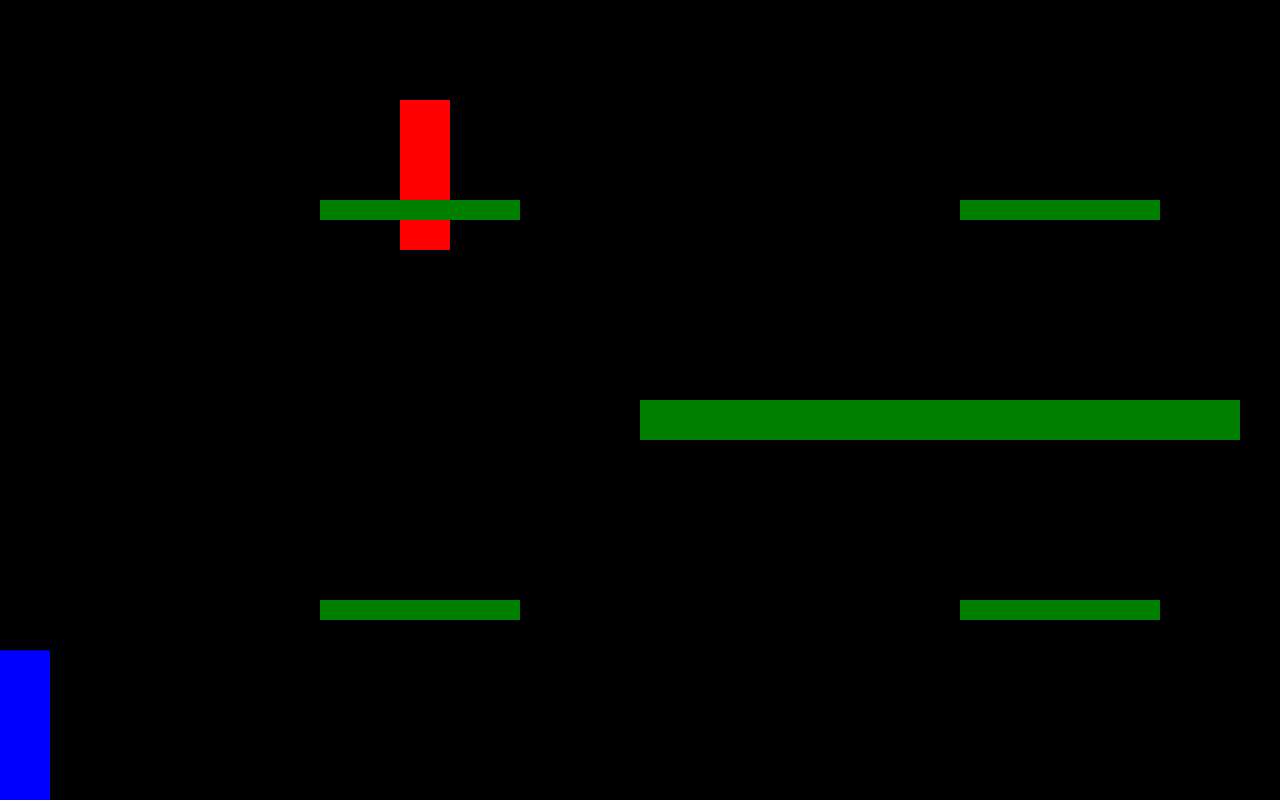
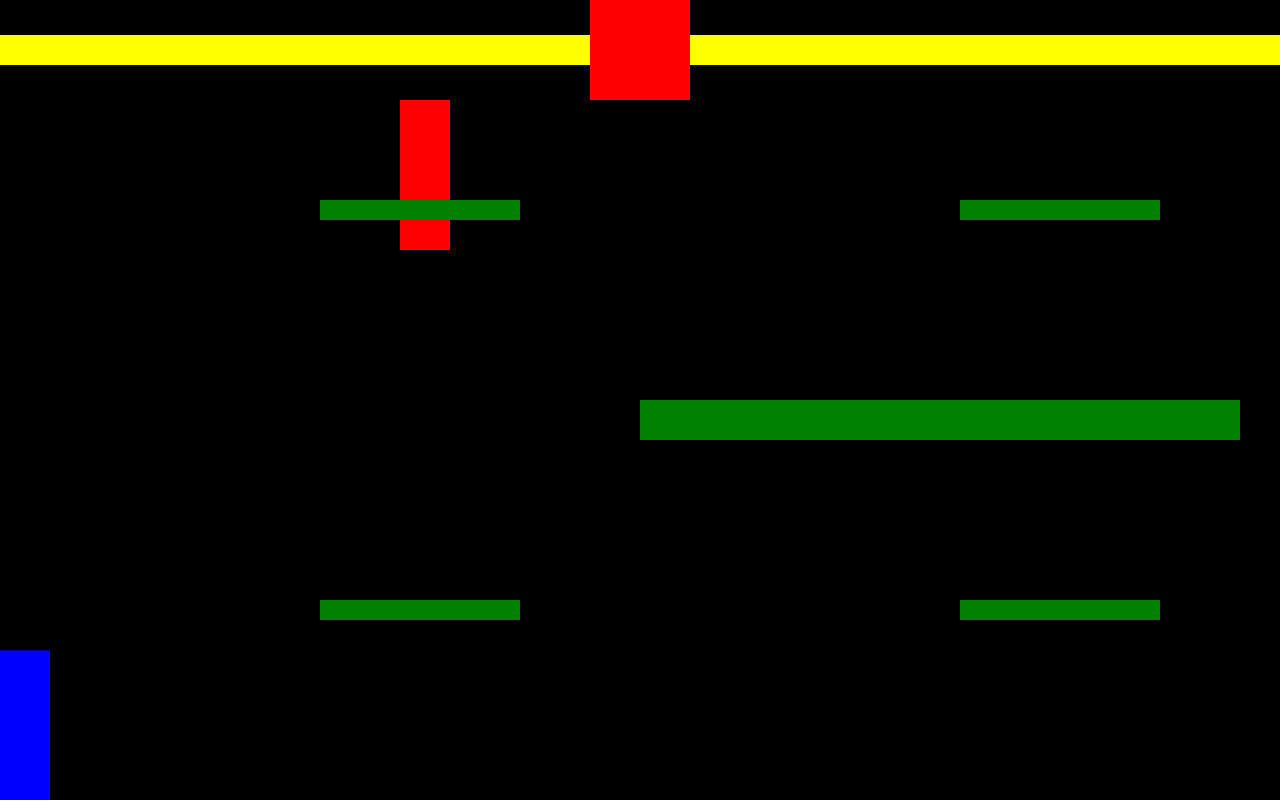
Before and after one commit to Magalvo/VerseFight, a plain HTML site: page index.html in a window 1280 px wide. Drawn offline with Linux system fonts and the light colour scheme.

Commit message:
health bar style

```diff
--- a/index.html
+++ b/index.html
@@ -8,7 +8,17 @@
     <title>The Lost SamuraKat</title>
   </head>
   <body>
-    <canvas id="arena"></canvas>
+    <div class="div1">
+      <div class="div2">
+        <!--Player Health -->
+        <div class="div3"></div>
+        <!-- Enemy health -->
+        <div class="div4"></div>
+        <!-- Timer -->
+        <div class="div5"></div>
+      </div>
+      <canvas id="arena"></canvas>
+    </div>
 
     <script src="/scripts/sprite.js"></script>
     <script src="/scripts/platform.js"></script>
--- a/styles/styles.css
+++ b/styles/styles.css
@@ -3,3 +3,34 @@ body {
   margin: 0 !important;
   padding: 0 !important;
 }
+
+.div1 {
+  position: relative;
+  display: inline-block;
+}
+
+.div2 {
+  position: absolute;
+  display: flex;
+  width: 100%;
+  align-items: center;
+}
+
+.div3 {
+  background-color: yellow;
+  height: 30px;
+  width: 100%;
+}
+
+.div4 {
+  background-color: red;
+  height: 100px;
+  width: 100px;
+  flex-shrink: 0;
+}
+
+.div5 {
+  background-color: yellow;
+  height: 30px;
+  width: 100%;
+}
```
